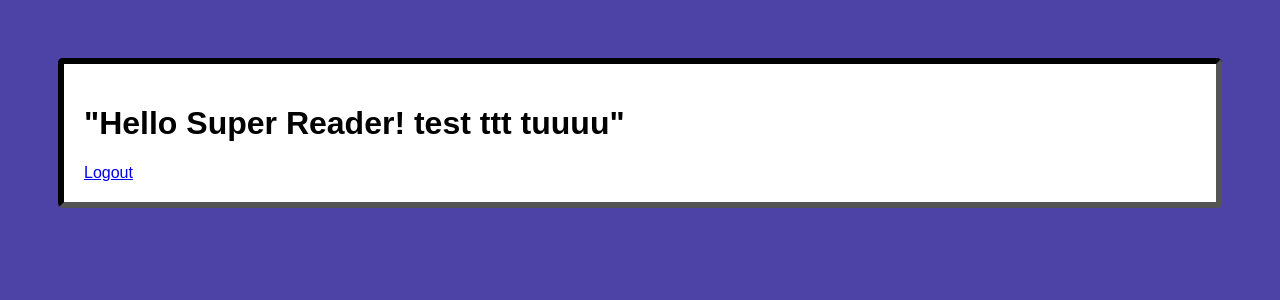
After one commit to ClJarvis/BookIn, a Flask app: template templates/success.html in a window 1280 px wide. The commit adds this page. Shown: the top 300 px of the page. Run offline with Flask 2, Linux system fonts and the light colour scheme; the template is opened without the code that fills it, so the values that code supplies are empty.

Commit message:
adding success page

```diff
--- a/app.py
+++ b/app.py
@@ -12,7 +12,7 @@ def home():
 	if not session.get('logged_in'):
 		return render_template('login.html')
 	else:
-		return "Hello Super Reader! <a href='/logout'>Logout</a>"
+		return render_template('success.html') #"Hello Super Reader! <a href='/logout'>Logout</a>"
 
 @app.route('/login', methods=['POST'])
 def do_admin_login():
--- a/static/style.css
+++ b/static/style.css
@@ -80,9 +80,10 @@ margin-top: 12px;
 }
 
 .alert, .alert-warning, .alert-dismissible {
-	background: red;
+	background: #fdff6f;
 }
 
-input:checkbox {
-	background: red;
+.test {
+	text-align: left;
+	margin-left: -215px;
 }
--- a/templates/login.html
+++ b/templates/login.html
@@ -30,7 +30,7 @@ You're already logged in!
 				<input type="password" class="login-field" value="" placeholder="password" name="password" id="Apassword">
 		<label class="login-field-icon fui-lock" for="login-pass"></label></div>
 		<!-- Password reveal toogle -->
-		<input type="checkbox" onclick="showPassword()"><br>Show Password
+		<input type="checkbox" onclick="showPassword()"><span class='test'>Show Password</span>
 		<input type="submit" value="Log in" class="btn btn-primary btn-large btn-block" id="submit" onclick="validate()">
 		</div>
 	</div>
--- /dev/null
+++ b/templates/success.html
@@ -0,0 +1,10 @@
+<link rel="stylesheet" href="/static/style.css" type="text/css">
+
+{% block body %}
+	<div class="login-screen">
+		<h1>"Hello Super Reader! test ttt  tuuuu"</h1>
+
+		 <a href='/logout'>Logout</a>
+	</div>
+
+ {% endblock %}
```
